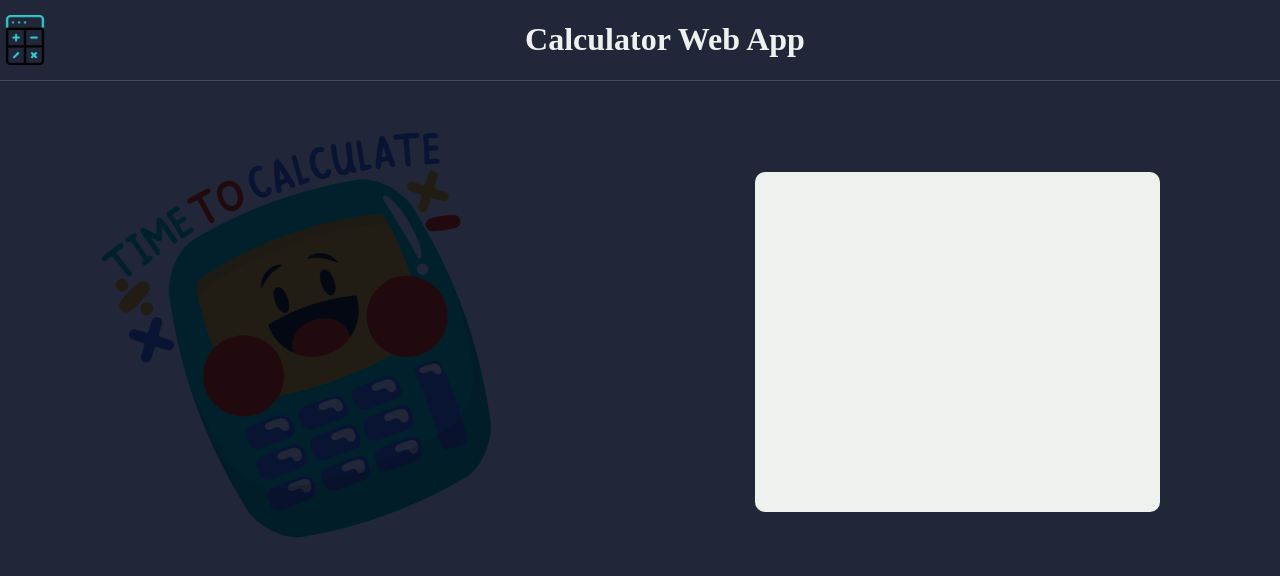
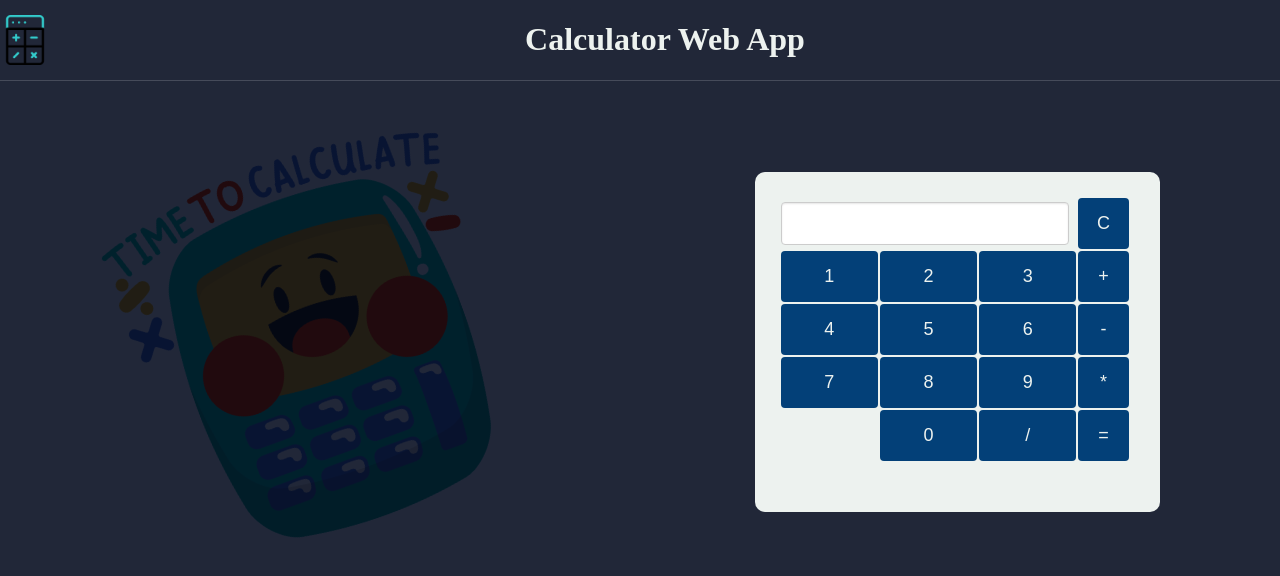
Before and after one commit to Srini255/calc-react-app, a Next.js app: page / in a window 1280 px wide. Shown: the top 576 px of the page. Built offline with nearby package versions, Linux system fonts and the light colour scheme.

Commit message:
Calculator ui
Calculator UI is configured with react js

```diff
--- a/src/app/Section.js
+++ b/src/app/Section.js
@@ -2,9 +2,54 @@ function Section() {
     return (
         <section>
              <div className="img"></div>
-             <div className="calc"></div>
+             <div className="calc">
+             <table>
+               <Displaybtn/>
+               <tr>
+               <Rows text={1} />
+               <Rows text={2} />
+               <Rows text={3} />
+               <Rows text={'+'} />
+               </tr>
+               <tr>
+               <Rows text={4} />
+               <Rows text={5} />
+               <Rows text={6} />
+               <Rows text={'-'} />
+               </tr>
+               <tr>
+               <Rows text={7} />
+               <Rows text={8} />
+               <Rows text={9} />
+               <Rows text={'*'} />
+               </tr>
+               <td></td>
+               <Rows text={0} />
+               <Rows text={'/'} />
+               <Rows id={'Equal'} text={'='} />
+             </table>
+             </div>
         </section>
      );
 }
 
+function Displaybtn(){
+     return (
+          <tr>
+          <td colSpan="3">
+               <input type="text" className="dis" id="display" />
+          </td>
+          <td><button className="button" id="clear">C</button></td>
+          </tr>
+     );
+}
+
+function Rows(props){
+     return(
+          <td>
+               <button className="button" id={props.id?props.id:"number"}>{props.text}</button>
+          </td>
+     );
+}
+
 export default Section;
--- a/src/app/globals.css
+++ b/src/app/globals.css
@@ -73,10 +73,22 @@ table{
   width: 100%;
   padding: 15px;
   font-size: 18px;
-  border: 1px solid #001F54;
+  border: none;
   border-radius: 4px;
   background-color: #034078;
   color: #EDF2EF;
   cursor: pointer;
   transition: background-color 0.3s;
 }
+
+.button:hover{
+
+  background-color: #0b67c2;
+  transition: 0.3s;
+}
+
+.button:active{
+
+  background-color: #021e3a;
+  transition: 0.3s;
+}
```
